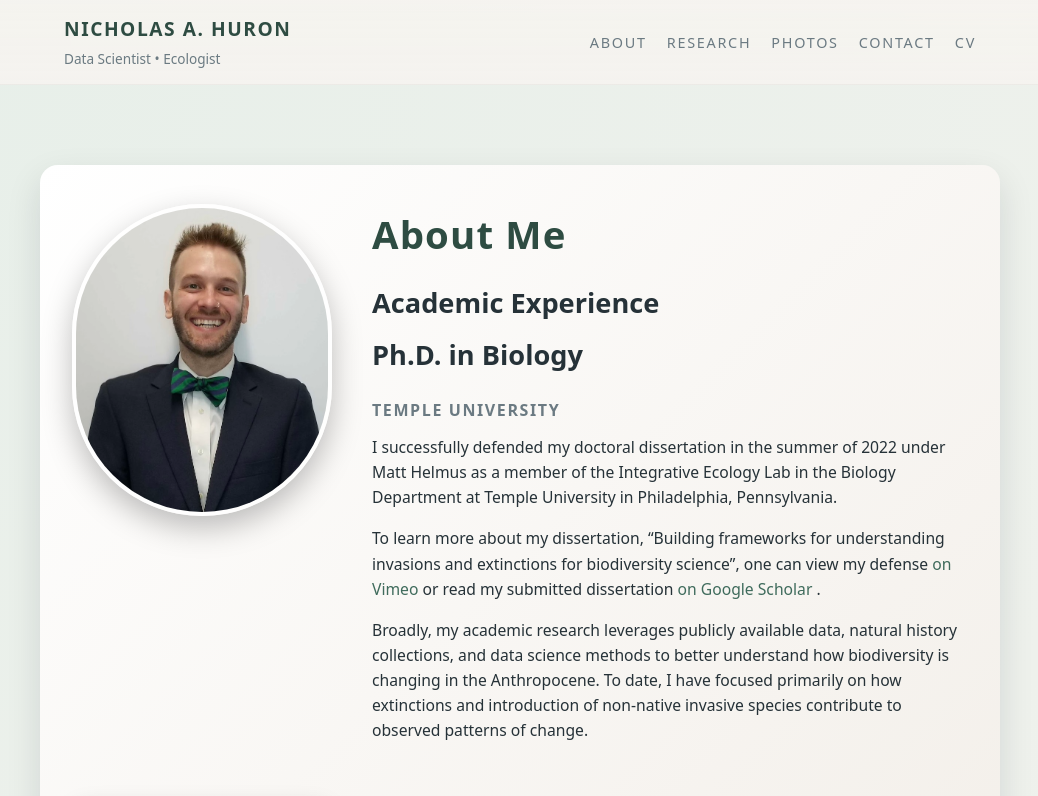
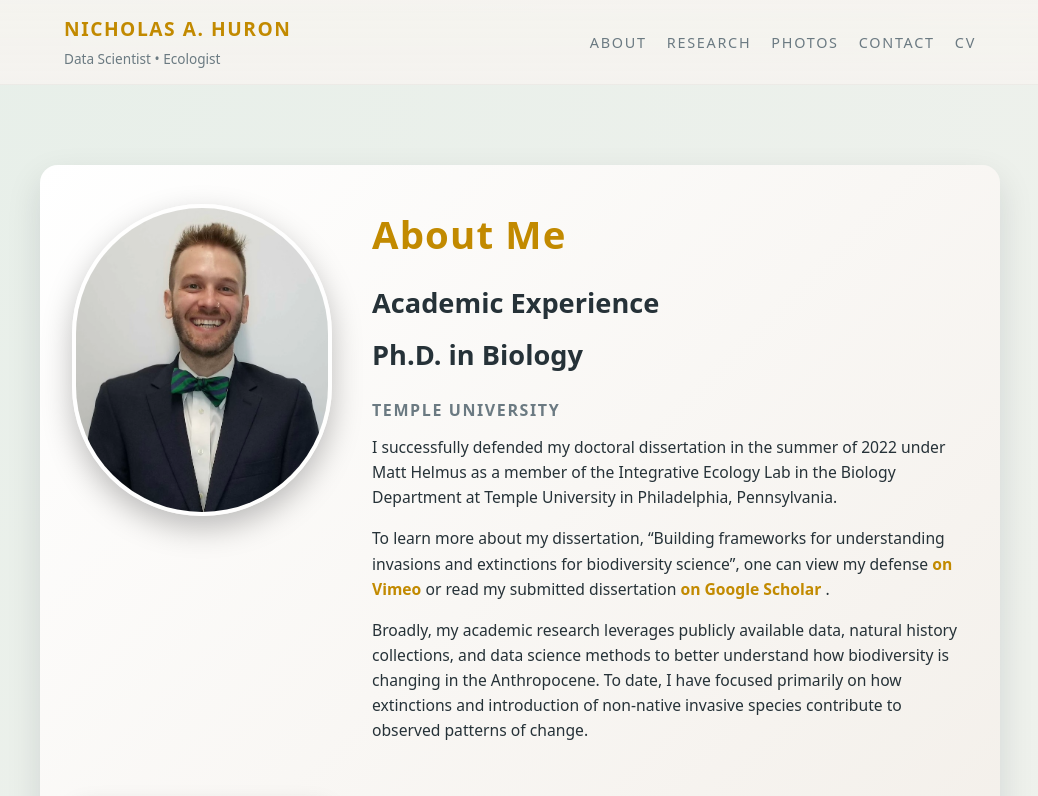
Before and after one commit to nahuron/nahuron.github.io, a plain HTML site: page index.html in a window 1280 px wide. Shown: the top 796 px of the page, without its empty margins (120-1158 px from the left). Drawn offline with Linux system fonts and the light colour scheme.

Commit message:
updates to header and link color

```diff
--- a/style.css
+++ b/style.css
@@ -8,7 +8,7 @@
   --color-surface-alt: #f0ebe4; /* subtle variation */
   --color-accent: #3f6b5c;      /* muted forest green */
   --color-accent-soft: rgba(63, 107, 92, 0.08);
-  --color-accent-strong: #2e4c42;
+  --color-accent-strong: #c28a00;
   --color-text: #263238;        /* dark blue-grey */
   --color-muted: #6b7a82;
   --color-border: rgba(0, 0, 0, 0.08);
@@ -43,10 +43,11 @@ body {
    =========================== */
 
 a {
-  color: var(--color-accent);
+  color: var(--color-accent-strong);
   text-decoration: none;
   position: relative;
   transition: color 0.18s ease;
+  font-weight: 600; /* or 700 for extra bold */
 }
 
 a::after {
```
